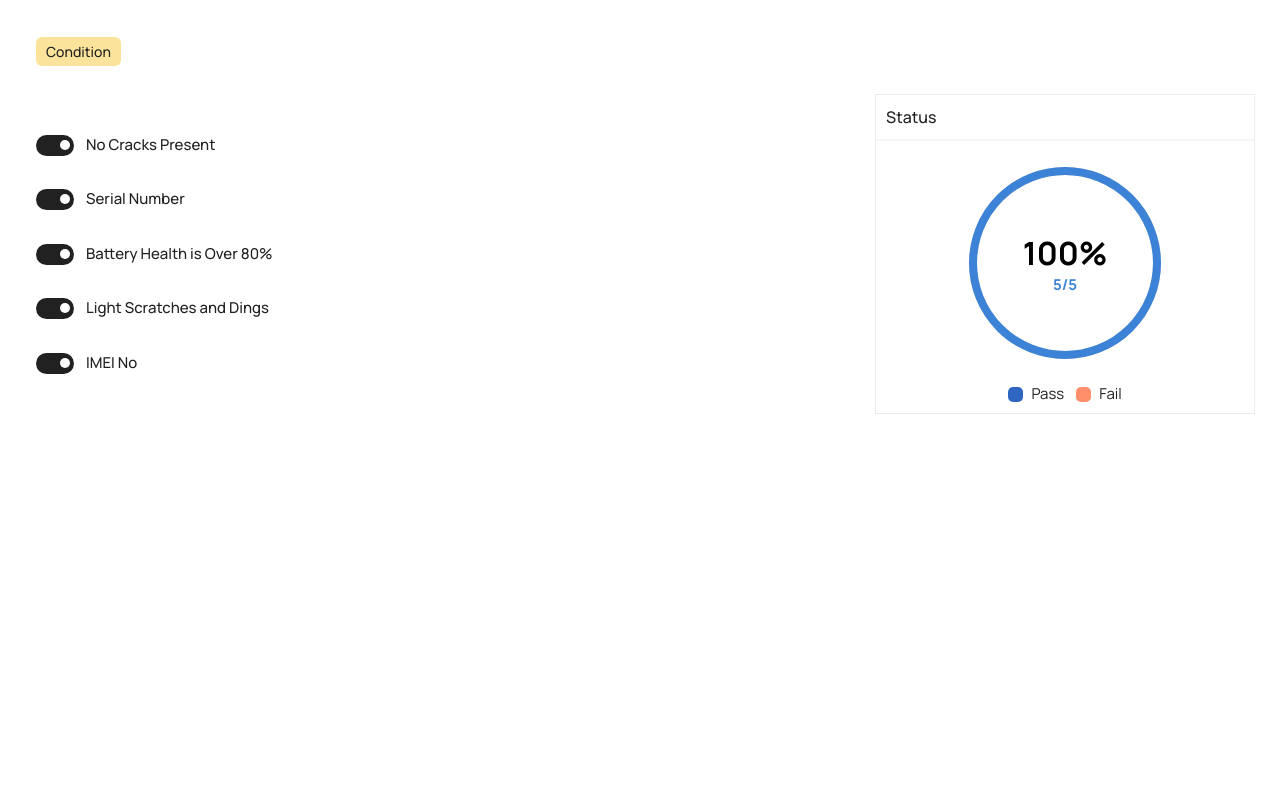
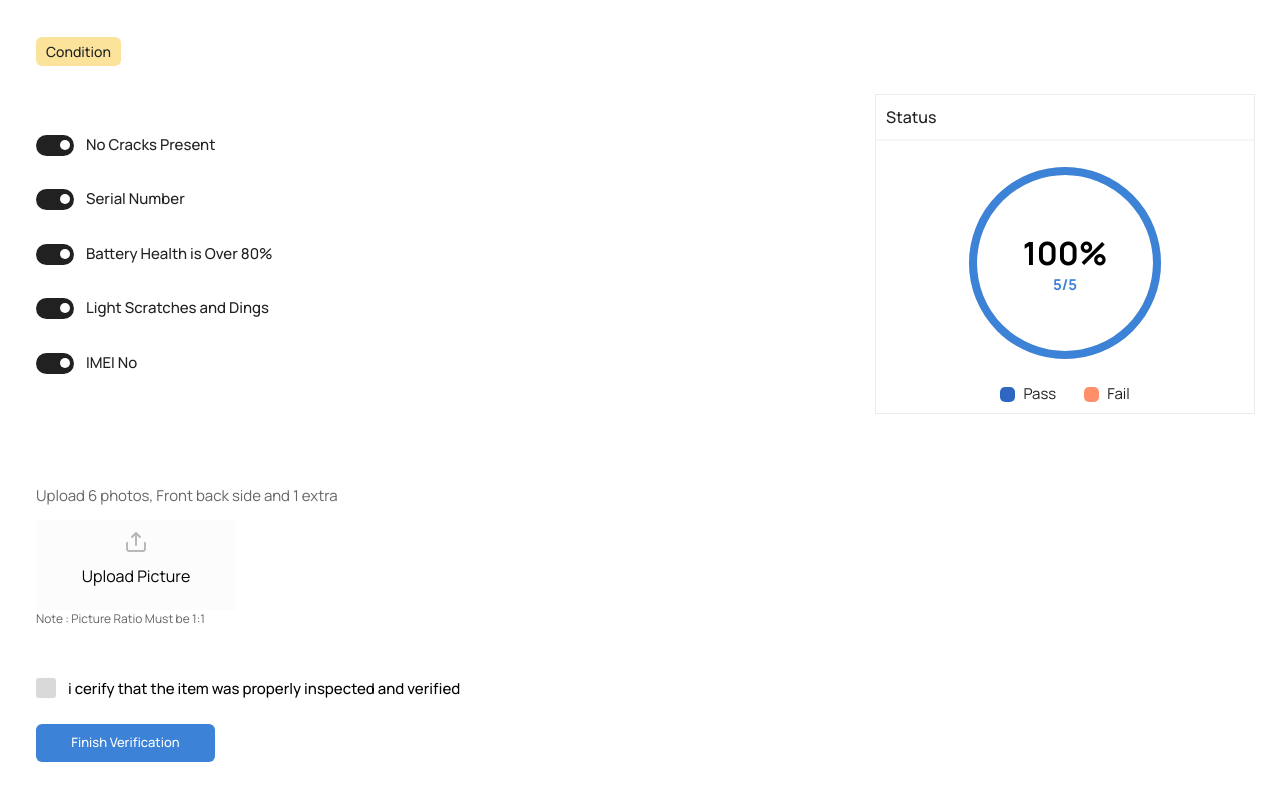
Before and after one commit to SmurfTec/Electra-Admin, a React (Vite) app: page /Verification/ItemVerification in a window 1280 px wide. Shown: the part 352-1152 px from the top of the page. Before the commit the page ends 800 px from the top, so only its background shows below. Built offline with nearby package versions, Linux system fonts and the light colour scheme.

Commit message:
step2 verification done

```diff
--- /dev/null
+++ b/src/atoms/CustomCheckBox/index.tsx
@@ -0,0 +1,7 @@
+import React from 'react'
+import { CustomCheckBox } from '../global.style'
+export const CheckBox = ({checked,setChecked}:any) => {
+  return (
+    <CustomCheckBox onChange={(e:any )=> setChecked(e.checked)} checked={checked}></CustomCheckBox>
+  )
+}
--- /dev/null
+++ b/src/atoms/TextArea/index.tsx
@@ -0,0 +1,8 @@
+import React from 'react'
+import { CustomTextArea } from '../global.style'
+export const CustomInputTextArea = ({value,setValue,rows=5,cols=30,placeholder,classes}:any) => {
+  return (
+
+    <CustomTextArea className={classes} placeholder={placeholder} autoResize value={value} onChange={(e:any) => setValue(e.target.value)} rows={rows} cols={cols} />
+  )
+}
--- a/src/atoms/UploadMedia/index.tsx
+++ b/src/atoms/UploadMedia/index.tsx
@@ -1,20 +1,25 @@
 import React, { useRef, useState } from "react";
 import IMAGES from "../../assets/Images";
 
-export function UploadPicture() {
-  const fileInputRef = useRef(null);
+export function UploadPicture({multipleImages=false}:any) {
+  const fileInputRef:any = useRef(null);
   const [selectedImage, setSelectedImage] = useState("");
+  const [selectedImages, setSelectedImages] = useState<any>([]);
   const handleButtonClick = () => {
     fileInputRef.current.click();
   };
 
-  const handleFileChange = (event) => {
+  const handleFileChange = (event:any) => {
     console.log;
     const selectedFile = event.target.files[0];
     setSelectedImage(URL.createObjectURL(selectedFile));
+    setSelectedImages([...selectedImages,URL.createObjectURL(selectedFile)])
     // Handle the selected file (e.g., upload or process it)
   };
-
+ const deleteImg=(Itemindex:any)=>{
+  let filterImg=selectedImages.filter((item:any,index:any)=>index!==Itemindex)
+  setSelectedImages(filterImg)
+ }
   return (
     <div className="mt-3 ">
       <input
@@ -36,11 +41,25 @@ export function UploadPicture() {
             Upload Picture
           </button>
         </div>
-        {selectedImage && (
+        {(selectedImage && !multipleImages) && (
           <div className="border border-lightgray  rounded">
             <img className="w-[120px] h-20 p-3" src={selectedImage} />
           </div>
         )}
+        {(multipleImages && selectedImages.length>0)&&
+        (
+          <>
+        {selectedImages.map((item:any,index:any)=>{
+          return(
+            <div key={index} className="border border-lightgray  rounded relative">
+              <div onClick={()=>deleteImg(index)} className="cursor-pointer w-[15px] h-[15px] text-[10px] flex justify-center items-center rounded-[50%] bg-black text-white absolute right-0 top-0">x</div>
+            <img className="w-[120px] h-20 p-3" src={item} />
+          </div>
+          )
+        })}
+          </>
+        )
+        }
       </div>
     </div>
   );
--- a/src/atoms/global.style.ts
+++ b/src/atoms/global.style.ts
@@ -3,7 +3,29 @@ import { Menu } from "primereact/menu";
 import { DataTable } from "primereact/datatable";
 import { InputSwitch } from "primereact/inputswitch";
 import { TabView } from 'primereact/tabview';
+import { InputTextarea } from "primereact/inputtextarea";
+import { Checkbox } from "primereact/checkbox";
 
+export const CustomCheckBox=styled(Checkbox)`
+ .p-checkbox-box.p-highlight{
+  border-color:'#D9D9D9' !important
+}
+.p-checkbox-box{
+  background: #D9D9D9 !important;
+box-shadow: none !important;
+border: 2px solid #D9D9D9 !important;
+&:hover{
+  border-color:'#D9D9D9' !important
+}
+}
+
+`
+export const CustomTextArea=styled(InputTextarea)`
+outline: none !important;
+box-shadow: none !important;
+border: 1px solid #FF0000 !important;
+border-radius: 10px !important;
+`
 export const CustomTabView=styled(TabView)`
 
 
@@ -66,7 +88,7 @@ export const Switch = styled(InputSwitch)`
   .p-inputswitch-slider {
     background: ${({ checked }: any) =>
       checked ? "#212121" : "#B4B4B4"} !important;
-      box-shadow: none;
+      box-shadow: none !important;
   }
   .p-inputswitch-slider:before {
     width: 10px;
--- a/src/atoms/index.tsx
+++ b/src/atoms/index.tsx
@@ -12,3 +12,5 @@ export * from "./ChooseFilter"
 export * from "./Fetchbuttons"
 export * from "./CustomSwitch"
 export * from "./MiniSelect"
+export * from "./TextArea"
+export * from "./CustomCheckBox"
--- a/src/pages/Products/Products/index.tsx
+++ b/src/pages/Products/Products/index.tsx
@@ -294,6 +294,7 @@ export const Products = () => {
 
                 />
                 <DashCard
+                onClick={()=>navigate('/AddProduct')}
                     Add={true}
                     txt="Add New Product"
                     outerclasses="w-[284px] h-[140px]"
--- a/src/pages/Verifications/ItemVerification/index.tsx
+++ b/src/pages/Verifications/ItemVerification/index.tsx
@@ -1,11 +1,12 @@
 import React,{useReducer,useState} from 'react'
 import { Header, DashCard } from '../../../components'
 import IMAGES from '../../../assets/Images'
-import { CustomSwitch } from '../../../atoms'
+import { CustomSwitch,CustomInputTextArea,CustomButton,CheckBox } from '../../../atoms'
 
 import { CircularProgressbarWithChildren, buildStyles } from 'react-circular-progressbar';
 import 'react-circular-progressbar/dist/styles.css';
 import "./style.css"
+import { UploadPicture } from '../../../atoms';
 const reducer=(state:any,action:any)=>{
 switch(action.type){
     case 'crackswitch':
@@ -18,6 +19,8 @@ switch(action.type){
         return {...state,lightswitch:!state.lightswitch}
     case 'IMEIswitch':
         return {...state,IMEIswitch:!state.IMEIswitch}
+    case 'ItemStandardSwitch':
+        return {...state,ItemStandardSwitch:!state.ItemStandardSwitch}
     default:
         throw new Error()
 }
@@ -27,11 +30,12 @@ const InitialState={
     serialswitch:true,
     batteryswitch:true,
     lightswitch:true,
-    IMEIswitch:true
+    IMEIswitch:true,
+    ItemStandardSwitch:true,
 }
 export const ItemVerification = () => {
     const[state,dispatch]=useReducer(reducer,InitialState)
-
+    const[checked,setChecked]=useState(false)
     const[Pass,setPass]=useState(true)
     const [percentage,setpercentage] = useState(100);
 
@@ -45,7 +49,7 @@ export const ItemVerification = () => {
 
     })
     return (
-        <div>
+        <div className='pb-[50px]'>
             <Header
                 headerClasses={'!h-[69px]'}
                 titleClass={'!mt-[10px]'}
@@ -147,7 +151,7 @@ export const ItemVerification = () => {
         <div className="additional-text">5/5</div>
                         </CircularProgressbarWithChildren>
                     </div>
-                    <div className='flex gap-3'>
+                    <div className='flex gap-7'>
                    <div className='flex gap-2 items-center'>
                    <div className='w-[15px] h-[15px] rounded-[5px] bg-[#2E66C2]' ></div>
                    <p className='text-[15px] text-black'>Pass</p>
@@ -160,7 +164,40 @@ export const ItemVerification = () => {
                 </div>
             </div>
             </div>
+          {!Pass ?
+          <>
+           <div className='max-w-[50%] flex flex-col gap-8'>
+           <div className='flex justify-between  items-center '>
+           <p className='text-[15px] font-[500] text-black'>Item was not up to standard. Charge the seller 12% fee.</p>
+               <CustomSwitch
+               marginTop={'-5px'}
+               checked={state.ItemStandardSwitch}
+               setChecked={()=>dispatch({type:'ItemStandardSwitch'})}
+               />
 
+               </div>
+               <div>
+<CustomInputTextArea placeholder="Enter Reason For Failure" cols={69}/>
+               </div>
+           </div>
+          </>:
+          <>
+          <div className='mt-[71px] mb-[50px] flex flex-col'>
+            <p className='text-[#656565] text-[15px]'>Upload 6 photos, Front back side and 1 extra</p>
+         <UploadPicture multipleImages={true}/>
+         <p className='text-[#656565] text-[12px]'>Note : Picture Ratio Must be 1:1 </p>
+         </div>
+          </>
+          }
+
+          <div className='flex gap-3 mt-[35px]'>
+            <CheckBox checked={checked} setChecked={setChecked}/>
+            <p className='text-[15px] font-[500]'>i cerify that the item was properly inspected and verified</p>
+          </div>
+           <CustomButton
+           txt="Finish Verification"
+           classes='!w-[179px] !h-[38px] !bg-[#3C82D6] !rounded-[6px] !text-[13px] !mt-[24px]'
+           />
         </div>
     )
 }
```
Also changed, not shown: src/components/index.tsx (line endings or trailing spaces).
